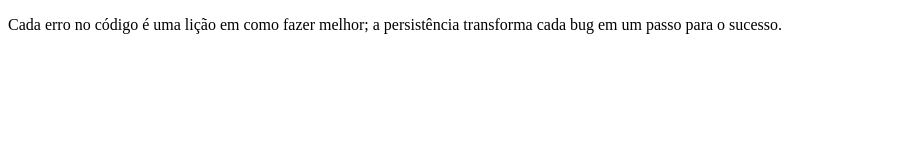
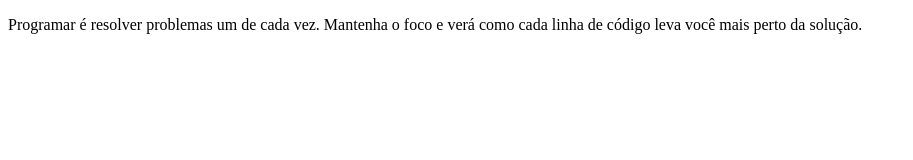
Before and after one commit to LucasVieira58/Projeto_Cap1_FrasesMotivacionais, a plain HTML site: page index.html in a window 1280 px wide. Shown: the whole page, without its empty margins (0-913 px from the left). Drawn offline with Linux system fonts and the light colour scheme.

Commit message:
frase motivacional 2

```diff
--- a/index.html
+++ b/index.html
@@ -6,6 +6,6 @@
     <title>Frases Motivacionais</title>
 </head>
 <body>
-    <p>Cada erro no código é uma lição em como fazer melhor; a persistência transforma cada bug em um passo para o sucesso.</p>
+    <p>Programar é resolver problemas um de cada vez. Mantenha o foco e verá como cada linha de código leva você mais perto da solução.</p>
 </body>
 </html>
```
